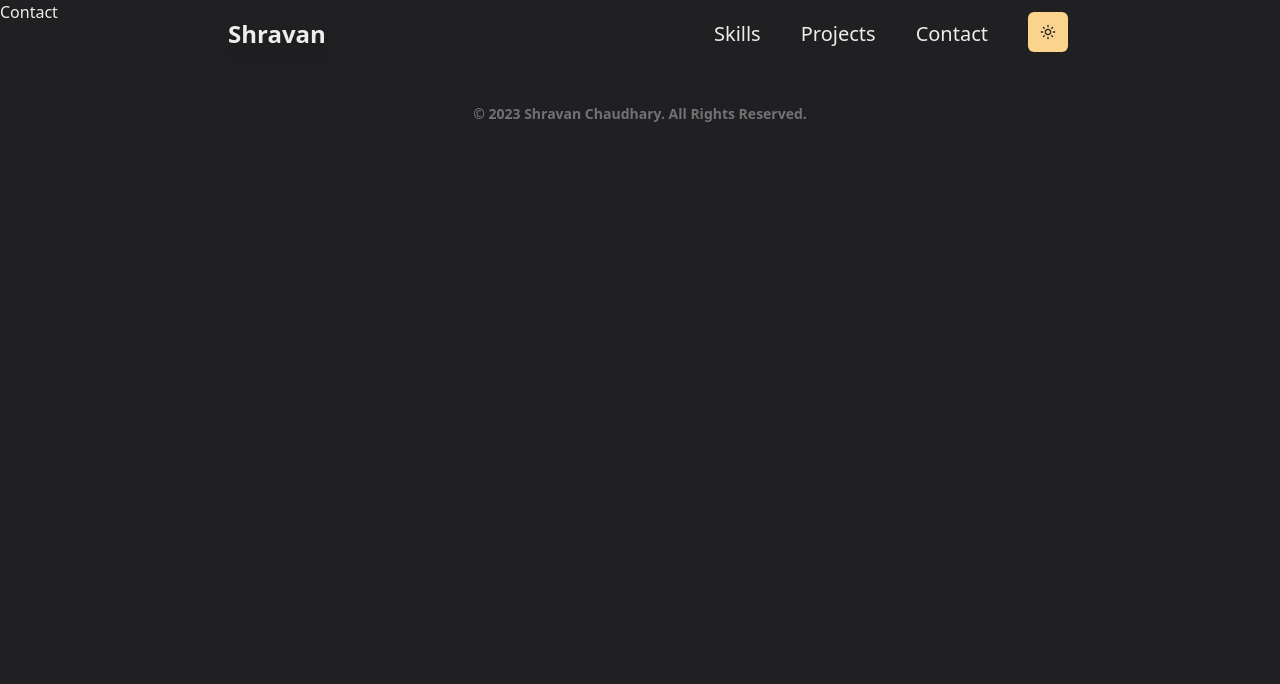
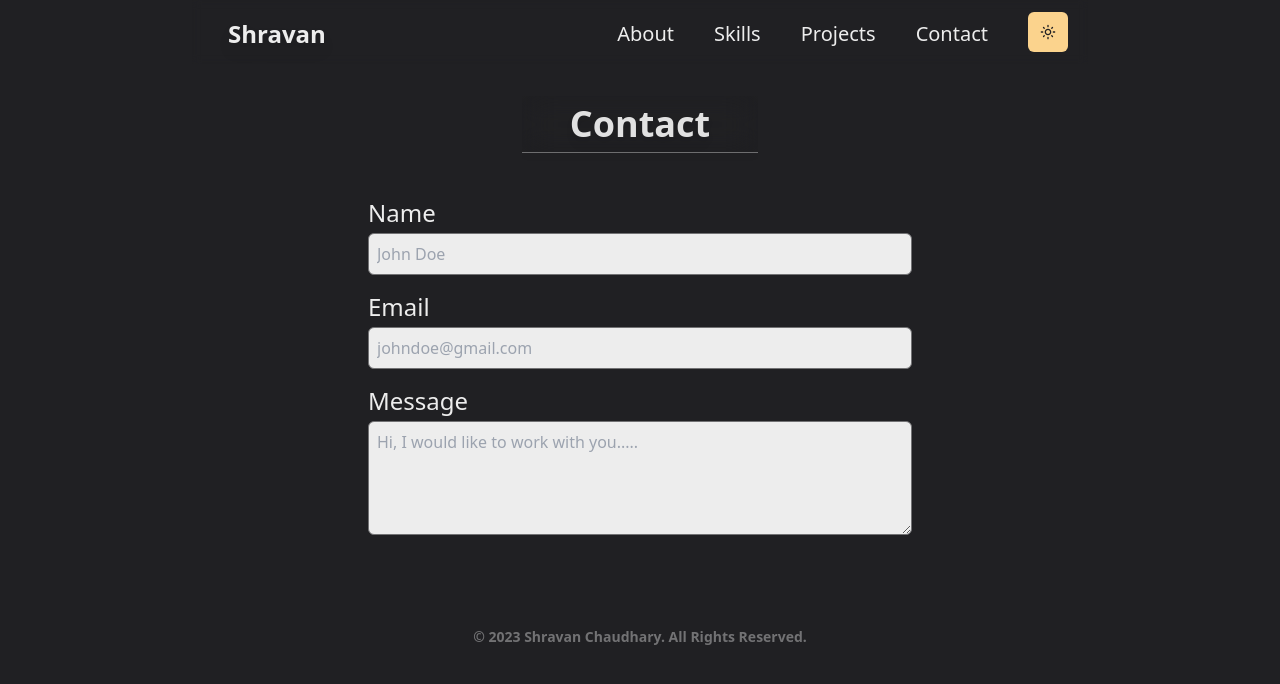
Before and after one commit to Shravan-Chaudhary/portfolio-app, a Next.js app: page /contact in a window 1280 px wide. Shown: the top 684 px of the page. Built offline with nearby package versions, Linux system fonts and the light colour scheme.

Commit message:
add contact and about page

```diff
--- /dev/null
+++ b/app/about/page.jsx
@@ -0,0 +1,42 @@
+import Button from '../components/Button'
+
+function About() {
+  return (
+    // This is the main container for the about page
+    <div className='flex flex-col max-w-xl mx-auto mt-24 h-full justify-center space-y-8 items-center'>
+      {/* Heading Container */}
+      <div className='w-fit backdrop-blur-lg mx-auto text-light-white drop-shadow-lg h-fit px-6 py-2 sm:px-12 text-center text-2xl opacity-95 space-y-2 border-b border-footer-color'>
+        <h2 className='text-4xl font-semibold'>About</h2>
+      </div>
+      {/* Paragraph Container */}
+      <div className='flex text-justify p-3 px-4 space-y-4'>
+        <p className='text-lg sm:text-xl text-light-white leading-7'>
+          Hi there! My name is Shravan and I am a full-stack web developer. I
+          have a passion for building seamless and fast web applications using
+          the latest technologies such as{' '}
+          <span className='text-pink'>React</span> and{' '}
+          <span className='text-pink'>Next JS</span> .
+          <br />
+          <br />
+          My journey as a web developer began in 2022, and since then, I have
+          been constantly learning and improving my skills to keep up with the
+          ever-evolving world of web development.
+          <br />
+          As a developer, I am constantly striving to create beautiful,
+          functional, and user-friendly web applications and to the highest
+          standard of quality.
+          <br />
+          <br />
+          Apart from web development, I enjoy playing first-person shooter games
+          and participating in various sports activities.
+        </p>
+      </div>
+      {/* Button Container */}
+      <div className='flex justify-center'>
+        <Button>Home</Button>
+      </div>
+    </div>
+  )
+}
+
+export default About
--- /dev/null
+++ b/app/components/Button.jsx
@@ -0,0 +1,9 @@
+function Button({ children }) {
+  return (
+    <button className='rounded-md bg-teal py-2 px-8 font-semibold text-dark-bg hover:bg-dark-teal'>
+      {children}
+    </button>
+  )
+}
+
+export default Button
--- a/app/components/Card.jsx
+++ b/app/components/Card.jsx
@@ -15,11 +15,14 @@ function Card() {
     // Card Container
     <div className=' max-w-xl h-2/6 border border-footer-color opacity-95  space-y-2 rounded-t-md rounded-b-md'>
       {/* Card Heading Container */}
-      <div className='flex space-x-3 bg-sunlight text-center p-3 sm:p-6 px-24 sm:px-36 rounded-t-md'>
-        <h3 className='text-dark-bg text-2xl font-semibold sm:font-bold'>
+      <div className='flex space-x-3 bg-sunlight text-center p-3 sm:p-6 px-16 sm:px-36 rounded-t-md'>
+        <h3 className='text-dark-bg text-xl sm:text-2xl font-semibold sm:font-bold'>
           Oh, My Garments!
         </h3>
-        <AiOutlineShoppingCart style={cartStyle} className='w-8 h-8' />
+        <AiOutlineShoppingCart
+          style={cartStyle}
+          className='w-6 h-6 sm:w-8 sm:h-8'
+        />
       </div>
 
       {/* Card Below Heading Container */}
@@ -56,10 +59,10 @@ function Card() {
               Stack Used
             </h3> */}
             <div className='flex space-x-3 justify-center pt-3 flex-wrap '>
-              <TbBrandJavascript className='w-8 h-8 sm:w-12 sm:h-12' />
-              <FaReact className='w-8 h-8 sm:w-12 sm:h-12' />
-              <SiFirebase className='w-8 h-8 sm:w-12 sm:h-12' />
-              <SiStyledcomponents className='w-8 h-8 sm:w-12 sm:h-12' />
+              <TbBrandJavascript className='w-6 h-6 sm:w-12 sm:h-12' />
+              <FaReact className='w-6 h-6 sm:w-12 sm:h-12' />
+              <SiFirebase className='w-6 h-6 sm:w-12 sm:h-12' />
+              <SiStyledcomponents className='w-6 h-6 sm:w-12 sm:h-12' />
             </div>
           </div>
         </div>
--- a/app/components/Footer.jsx
+++ b/app/components/Footer.jsx
@@ -3,9 +3,9 @@ import React from 'react'
 function Footer() {
   const year = new Date().getFullYear()
   return (
-    <div className='h-20 relative text-center bottom-0'>
+    <div className='h-28 relative text-center bottom-0'>
       <div className='max-w-full mx-auto pt-20'>
-        <p className='text-sm font-semibold text-footer-color'>
+        <p className='text-sm font-semibold text-footer-color mx-auto'>
           &copy; {year} Shravan Chaudhary. All Rights Reserved.
         </p>
       </div>
--- /dev/null
+++ b/app/components/Form.jsx
@@ -0,0 +1,63 @@
+import React from 'react'
+
+function Form() {
+  return (
+    // Form Container
+    <div className='max-w-xl h-full flex flex-col p-3 px-4'>
+      <form className='flex flex-col space-y-4'>
+        {/* Name Input */}
+        <div className='flex flex-col space-y-1'>
+          <label
+            htmlFor='name'
+            className='text-xl sm:text-2xl text-light-white'
+          >
+            Name
+          </label>
+          <input
+            type='text'
+            name='name'
+            id='name'
+            placeholder='John Doe'
+            className='bg-light-white border border-footer-color rounded-md p-2'
+          />
+        </div>
+
+        {/* Email Input */}
+        <div className='flex flex-col space-y-1'>
+          <label
+            htmlFor='email'
+            className=' text-xl sm:text-2xl text-light-white'
+          >
+            Email
+          </label>
+          <input
+            type='email'
+            name='email'
+            id='email'
+            placeholder='johndoe@gmail.com'
+            className='bg-light-white border border-footer-color rounded-md p-2'
+          ></input>
+        </div>
+
+        {/* Message Input */}
+        <div className='flex flex-col space-y-1'>
+          <label
+            htmlFor='message'
+            className='text-xl sm:text-2xl text-light-white'
+          >
+            Message
+          </label>
+          <textarea
+            name='message'
+            id='message'
+            rows='4'
+            placeholder='Hi, I would like to work with you.....'
+            className='bg-light-white border border-footer-color rounded-md p-2'
+          ></textarea>
+        </div>
+      </form>
+    </div>
+  )
+}
+
+export default Form
--- a/app/components/Navbar.jsx
+++ b/app/components/Navbar.jsx
@@ -28,6 +28,12 @@ function Navbar() {
         <div className=' flex space-x-8'>
           <div className='hidden md:inline-flex items-center space-x-6 text-xl'>
             <Link
+              href='/about'
+              className='hover:underline focus:bg-teal p-2 rounded-md focus:text-dark-bg '
+            >
+              About
+            </Link>
+            <Link
               href='/skills'
               className='hover:underline focus:bg-teal p-2 rounded-md focus:text-dark-bg '
             >
@@ -40,7 +46,7 @@ function Navbar() {
               Projects
             </Link>
             <Link
-              href='/projects'
+              href='/contact'
               className='hover:underline focus:bg-teal p-2 rounded-md focus:text-dark-bg'
             >
               Contact
@@ -69,14 +75,14 @@ function Navbar() {
             className='flex flex-col items-center justify-center space-y-4'
             onClick={handleClick}
           >
+            <div className=''>
+              <Link href='/about'>About</Link>
+            </div>
             <div>
               <Link href='/skills'>Skills</Link>
             </div>
             <div>
               <Link href='/projects'>Projects</Link>
-            </div>
-            <div className=''>
-              <Link href='/about'>About</Link>
             </div>
             <div>
               <Link href='/contact'>Contact</Link>
--- a/app/contact/page.jsx
+++ b/app/contact/page.jsx
@@ -1,7 +1,20 @@
-import React from 'react'
+import Form from '../components/Form'
 
-function page() {
-  return <div>Contact</div>
+function Contact() {
+  return (
+    // Page Container
+    <div className='max-w-xl mx-auto mt-24 h-full flex flex-col space-y-8'>
+      {/* Heading Contact Container */}
+      <div className='w-fit backdrop-blur-lg mx-auto text-light-white drop-shadow-lg h-fit px-6 py-2 sm:px-12 text-center text-2xl opacity-95 space-y-2 border-b border-footer-color'>
+        <h2 className='text-4xl font-semibold'>Contact</h2>
+      </div>
+
+      {/* Contact Form Container*/}
+      <div>
+        <Form />
+      </div>
+    </div>
+  )
 }
 
-export default page
+export default Contact
--- a/app/projects/page.jsx
+++ b/app/projects/page.jsx
@@ -1,7 +1,7 @@
 import React from 'react'
 import Card from '../components/Card'
 
-function page() {
+function Projects() {
   return (
     // Full Page Container
     <div className='flex flex-col max-w-xl mx-auto mt-24 h-full justify-center space-y-8 items-center'>
@@ -18,4 +18,4 @@ function page() {
   )
 }
 
-export default page
+export default Projects
--- a/app/skills/page.jsx
+++ b/app/skills/page.jsx
@@ -1,4 +1,3 @@
-import { Link } from 'next/link'
 import { Inter } from 'next/font/google'
 import { IoLogoHtml5 } from 'react-icons/io5'
 import { IoLogoCss3 } from 'react-icons/io5'
@@ -9,15 +8,16 @@ import { SiNextdotjs } from 'react-icons/si'
 import { FaGitAlt } from 'react-icons/fa'
 import { FaGithub } from 'react-icons/fa'
 import { FaNpm } from 'react-icons/fa'
+import Button from '../components/Button'
 
 const inter = Inter({ subsets: ['latin'] })
 
-function page() {
+function Skills() {
   const style = { color: '#EDEDED' }
   return (
     <div className='max-w-xl mx-auto mt-24 h-full flex flex-col'>
       {/* Half Page Container */}
-      <div className='h-1/2 flex flex-col justify-center space-y-8 items-center'>
+      <div className='h-1/2 flex flex-col justify-center space-y-6 sm:space-y-8 items-center'>
         {/* Skills Heading Container */}
         <div className='w-fit backdrop-blur-lg mx-auto text-light-white drop-shadow-lg h-fit px-8 py-2 sm:px-12 text-center text-2xl opacity-95 space-y-2 border-b border-footer-color'>
           <h2 className='text-4xl font-semibold'>Skills</h2>
@@ -63,14 +63,12 @@ function page() {
           <FaNpm className='style={style} w-12 h-12 sm:w-16 sm:h-16' />
         </div>
         {/* Projects Button Container */}
-        <div className='flex w-full items-center justify-center pt-10'>
-          <button className='rounded-md bg-teal py-2 px-8 font-semibold text-dark-bg hover:bg-dark-teal'>
-            Projects
-          </button>
+        <div className='flex w-full items-center justify-center pt-5 sm:pt-10'>
+          <Button>Projects</Button>
         </div>
       </div>
     </div>
   )
 }
 
-export default page
+export default Skills
--- a/tailwind.config.js
+++ b/tailwind.config.js
@@ -16,6 +16,7 @@ module.exports = {
         sunlight: '#FBD38D',
         'light-sunlight': '#F6E5B7',
         purple: '#6B46C1',
+        pink: '#FF63C3',
         teal: '#88CCCA',
         'light-teal': '#A7D8D6',
         'dark-teal': '#2C7A7A',
```
